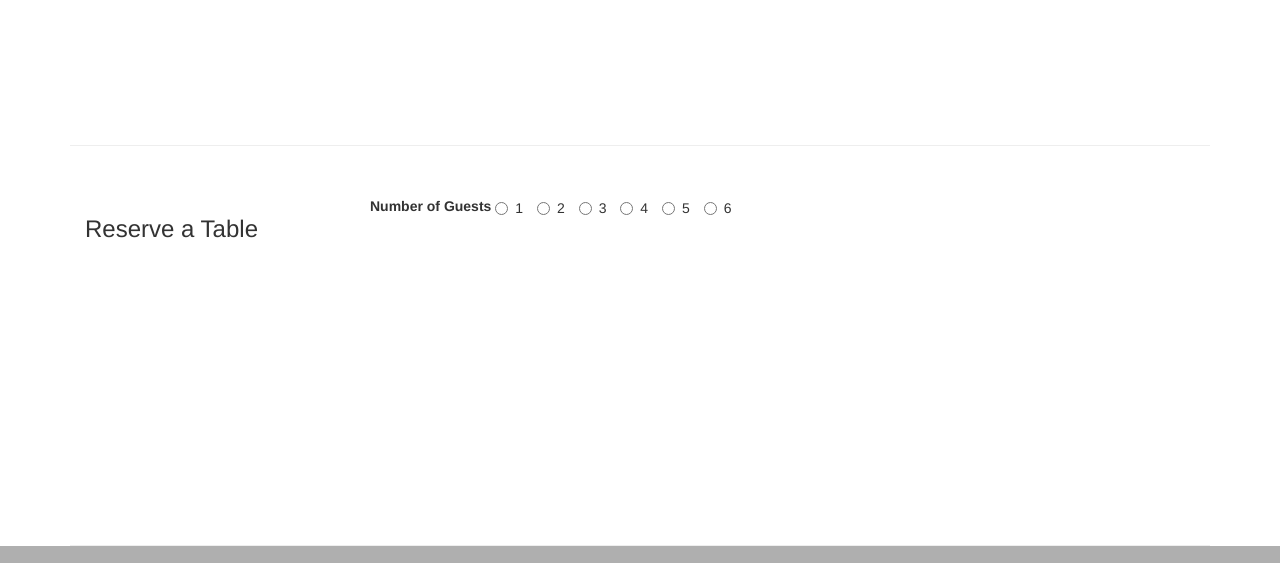
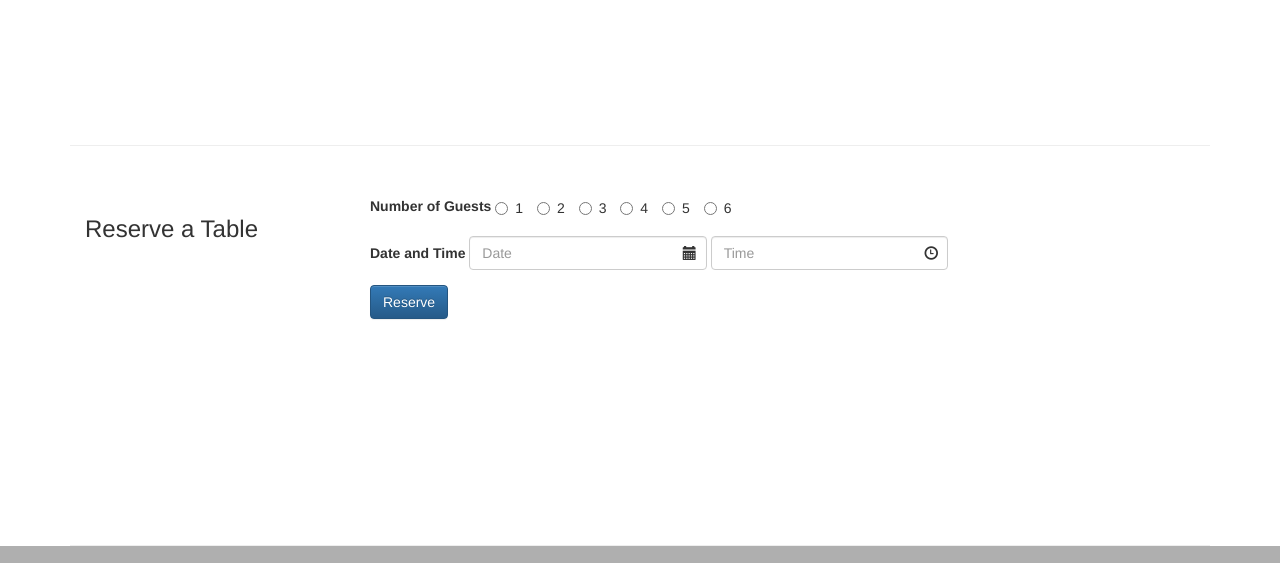
Before and after one commit to EveryoneNoone/UIFramework, a plain HTML site: page index.html in a window 1280 px wide. Shown: the part 1513-2076 px from the top of the page. Drawn offline with nearby package versions, Linux system fonts and the light colour scheme.

Commit message:
icons to input

```diff
--- a/index.html
+++ b/index.html
@@ -59,7 +59,7 @@
                     <input type="email" name="emailid" class="form-control" id="emailid" placeholder="Email">
                     <input type="password" name="passwordid" class="form-control" id="passwordid" placeholder="Password">
                     <div class="checkbox">
-                        <label><input type="checkbox">Remember me</label>
+                        <label style="color:#fff"><input type="checkbox">Remember me</label>
                     </div>
                     <button type="submit" class="btn btn-info">Sign in</button>
                 </form>
@@ -160,6 +160,7 @@
             </div>
             <div class="col-xs-12 col-sm-9">
                 <div class="form-group">
+                    <form class="form-inline">
                         <label>Number of Guests</label>
                         <label class="radio-inline">
                             <input type="radio" name="inlineRadioOptions" id="inlineRadio1" value="option1"> 1
@@ -179,6 +180,33 @@
                         <label class="radio-inline">
                             <input type="radio" name="inlineRadioOptions" id="inlineRadio6" value="option3"> 6
                         </label>
+                    </form>
+                </div>
+                <div class="form-group">
+                    <form class="form-inline" role="form">
+                        <div class="form-group has-feedback">
+                            <label class="control-label">Date and Time</label>
+                            <input type="text" class="form-control" placeholder="Date">
+                            <i class="glyphicon glyphicon-calendar form-control-feedback"></i>
+                        </div>
+                        <div class="form-group has-feedback">
+                            <input type="text" class="form-control" placeholder="Time">
+                            <i class="glyphicon glyphicon-time form-control-feedback"></i>
+                        </div>
+                    </form>
+                </div>
+                <!--<div class="form-group has-success has-feedback">
+
+                        <label class="control-label" for="date">Date and Time</label>
+                        <input type="text" placeholder="Date" id="date" aria-describedby="dateglyph">
+                        <span class="glyphicon glyphicon-calendar" aria-hidden="true"></span>
+                        <span id="dateglyph" class="sr-only">()</span>
+
+                        <input type="text" name="time" placeholder="Time">
+                        <span class="glyphicon glyphicon-time"></span>
+                </div>-->
+                <div class="form-group">
+                    <button type="submit" class="btn btn-primary">Reserve</button>
                 </div>
             </div>
         </div>
```
Lines whose indentation alone changed are shown as unchanged.
